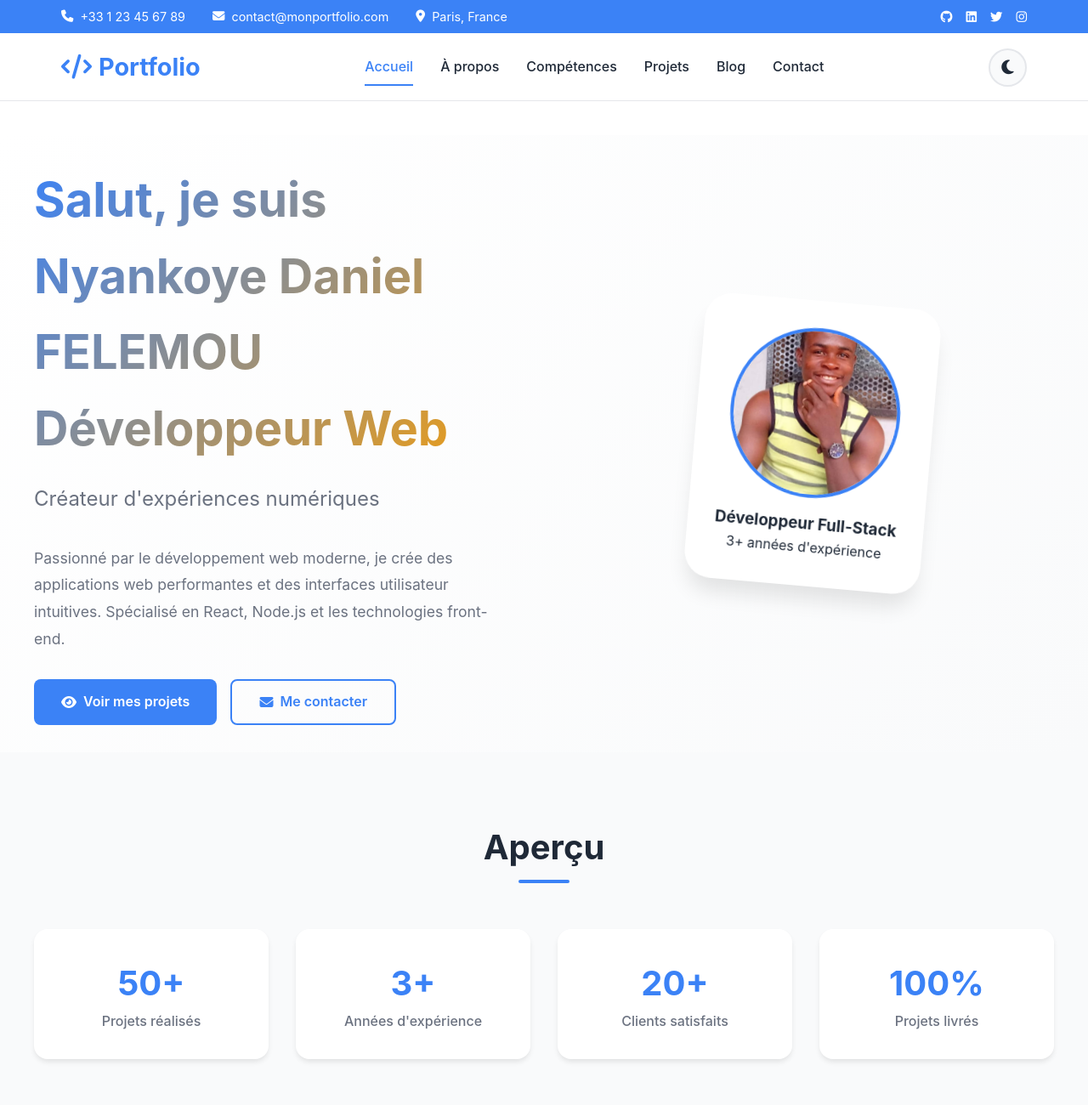
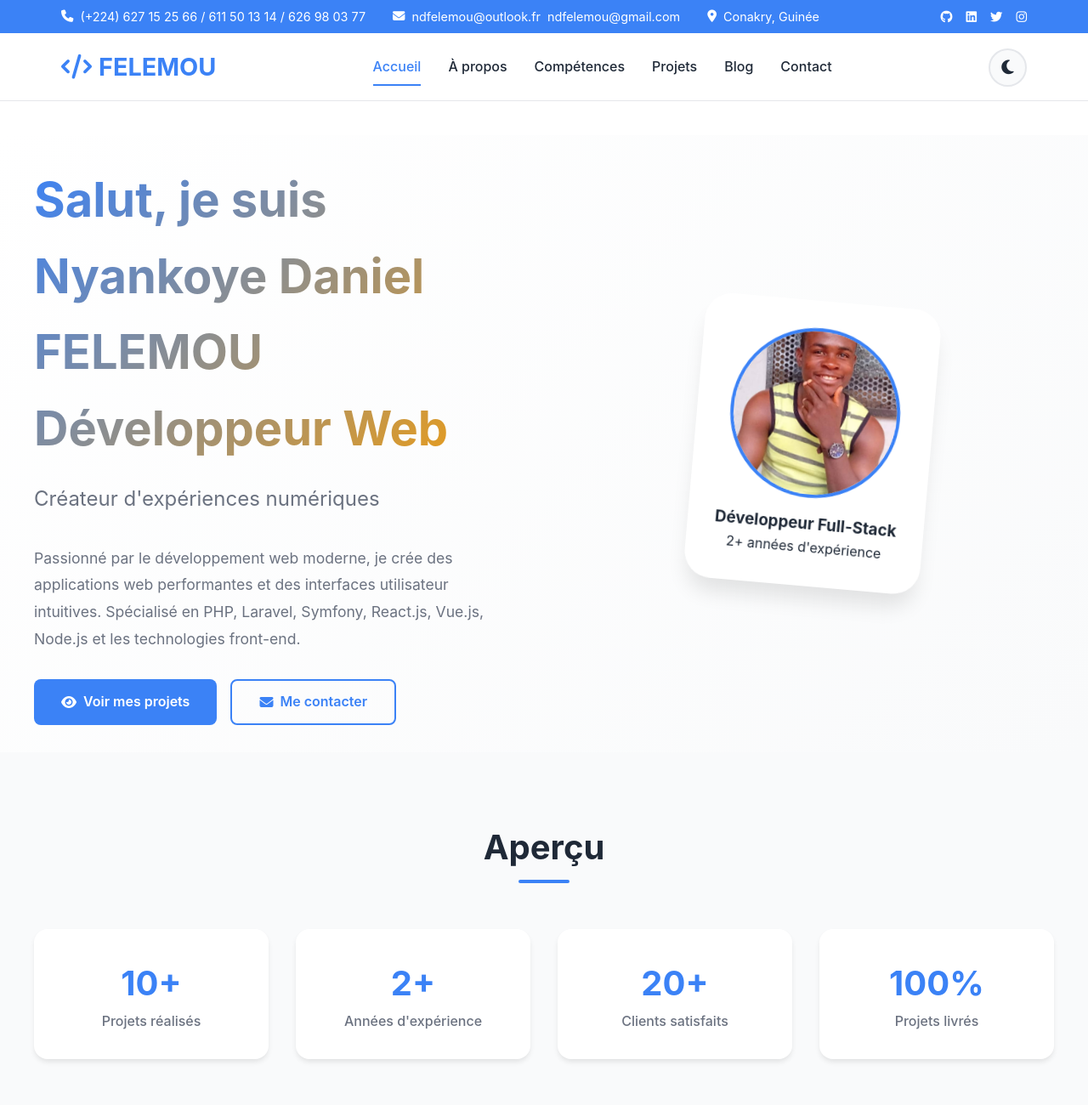
Before and after one commit to ndfelemou/felemou-portfolio_v1, a plain HTML site: page index.html in a window 1280 px wide. Shown: the top 1300 px of the page at 85% size. Drawn offline with Linux system fonts and the light colour scheme.

Commit message:
Ajout de quelques images

```diff
--- a/index.html
+++ b/index.html
@@ -4,7 +4,7 @@
 <head>
     <meta charset="UTF-8">
     <meta name="viewport" content="width=device-width, initial-scale=1.0">
-    <title>Accueil - Mon Portfolio</title>
+    <title>Accueil - Nyankoye Daniel FELEMOU Portfolio v1</title>
 
     <link rel="stylesheet" href="https://cdnjs.cloudflare.com/ajax/libs/font-awesome/6.4.0/css/all.min.css">
     <link rel="stylesheet" href="assets/css/style.css">
@@ -17,19 +17,20 @@
             <div class="top-bar-info">
                 <div class="top-bar-item">
                     <i class="fas fa-phone"></i>
-                    <span>+33 1 23 45 67 89</span>
+                    <span>(+224) 627 15 25 66 / 611 50 13 14 / 626 98 03 77</span>
                 </div>
                 <div class="top-bar-item">
                     <i class="fas fa-envelope"></i>
-                    <span>contact@monportfolio.com</span>
+                    <span>ndfelemou@outlook.fr</span>
+                    <span>ndfelemou@gmail.com</span>
                 </div>
                 <div class="top-bar-item">
                     <i class="fas fa-map-marker-alt"></i>
-                    <span>Paris, France</span>
+                    <span>Conakry, Guinée</span>
                 </div>
             </div>
             <div class="top-bar-social">
-                <a href="#"><i class="fab fa-github"></i></a>
+                <a href="https://github.com/ndfelemou/"><i class="fab fa-github"></i></a>
                 <a href="#"><i class="fab fa-linkedin"></i></a>
                 <a href="#"><i class="fab fa-twitter"></i></a>
                 <a href="#"><i class="fab fa-instagram"></i></a>
@@ -42,7 +43,7 @@
         <div class="nav-container">
             <a href="index.html" class="logo">
                 <i class="fas fa-code"></i>
-                Portfolio
+                FELEMOU
             </a>
             <div class="nav-center">
                 <ul class="nav-menu">
@@ -85,7 +86,8 @@
                     <h1>Salut, je suis<br> Nyankoye Daniel FELEMOU <br>Développeur Web</h1>
                     <p class="subtitle">Créateur d'expériences numériques</p>
                     <p>Passionné par le développement web moderne, je crée des applications web performantes et des
-                        interfaces utilisateur intuitives. Spécialisé en React, Node.js et les technologies front-end.
+                        interfaces utilisateur intuitives. Spécialisé en PHP, Laravel, Symfony, React.js, Vue.js,
+                        Node.js et les technologies front-end.
                     </p>
                     <div class="cta-buttons">
                         <a href="projects.html" class="btn btn-primary">
@@ -104,7 +106,7 @@
                             <img src="/assets/imgs/img1.jpg" alt="Photo de profil">
                         </div>
                         <h3>Développeur Full-Stack</h3>
-                        <p>3+ années d'expérience</p>
+                        <p>2+ années d'expérience</p>
                     </div>
                 </div>
             </div>
@@ -116,11 +118,11 @@
                 <h2 class="section-title scroll-reveal">Aperçu</h2>
                 <div class="about-stats">
                     <div class="stat-card scroll-reveal">
-                        <div class="stat-number">50+</div>
+                        <div class="stat-number">10+</div>
                         <div class="stat-label">Projets réalisés</div>
                     </div>
                     <div class="stat-card scroll-reveal">
-                        <div class="stat-number">3+</div>
+                        <div class="stat-number">2+</div>
                         <div class="stat-label">Années d'expérience</div>
                     </div>
                     <div class="stat-card scroll-reveal">
@@ -142,7 +144,7 @@
                 <div class="projects-grid">
                     <div class="project-card scroll-reveal">
                         <div class="project-image">
-                            <img src="/placeholder.svg" alt="E-commerce Platform">
+                            <img src="/assets/imgs/api.jpg" alt="E-commerce Platform">
                             <div class="project-overlay">
                                 <i class="fas fa-shopping-cart project-icon"></i>
                             </div>
@@ -167,7 +169,7 @@
 
                     <div class="project-card scroll-reveal">
                         <div class="project-image">
-                            <img src="/placeholder.svg" alt="Dashboard Analytics">
+                            <img src="/assets/imgs/web.jpg" alt="Dashboard Analytics">
                             <div class="project-overlay">
                                 <i class="fas fa-chart-line project-icon"></i>
                             </div>
@@ -214,7 +216,7 @@
                     <i class="fab fa-instagram"></i>
                 </a>
             </div>
-            <p>&copy; 2024 Mon Portfolio. Tous droits réservés.</p>
+            <p>&copy; 2024 Nyankoye Daniel FELEMOU Portfolio. Tous droits réservés.</p>
         </div>
     </footer>
 
```
Also changed, not shown: assets/imgs/api.jpg (added), assets/imgs/bit.jpg (added), assets/imgs/bug.jpg (added), assets/imgs/file.jpg (added), assets/imgs/html.jpg (added), assets/imgs/http.jpg (added), assets/imgs/java.jpg (added), assets/imgs/mysiwyg.jpg (added), assets/imgs/oem.jpg (added), assets/imgs/query.jpg (added), assets/imgs/sql.jpg (added), assets/imgs/test.jpg (added), assets/imgs/token.jpg (added), assets/imgs/virus.jpg (added), 4 more files.
